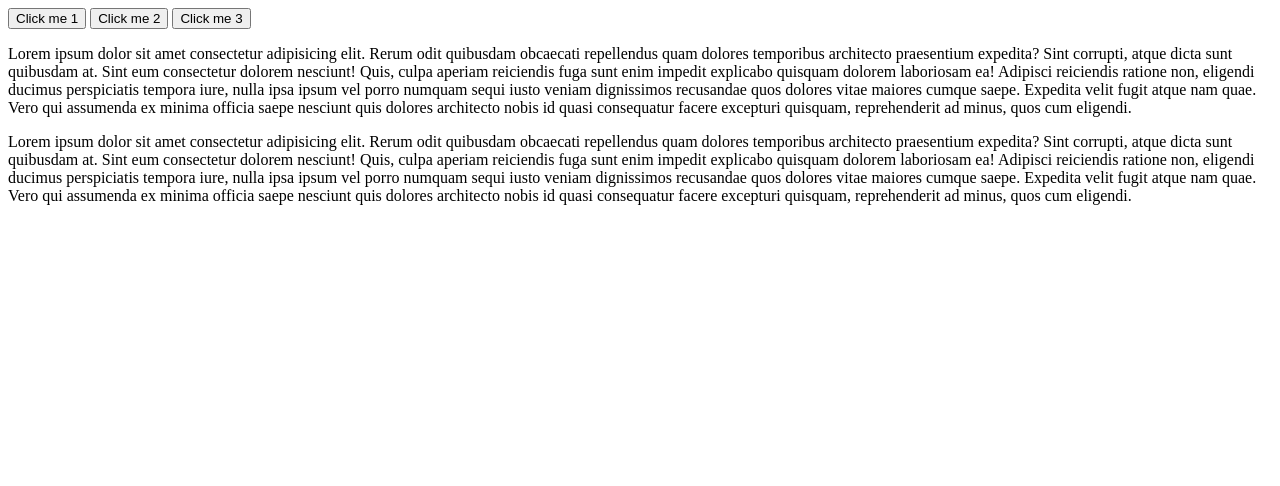
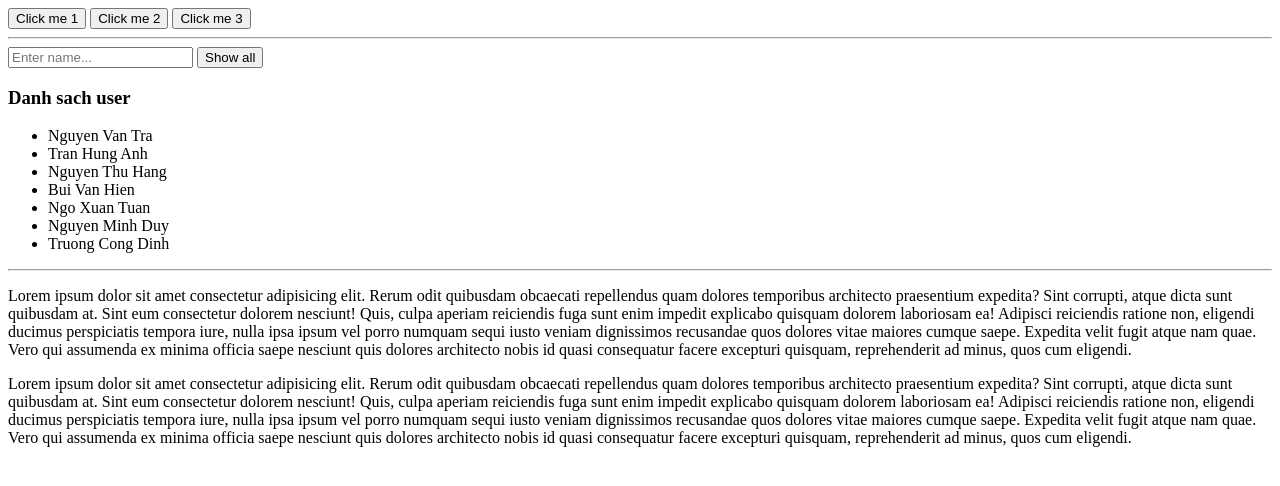
Before and after one commit to buihien0109/java-27, a plain HTML site: page javascript/day04/event/index.html in a window 1280 px wide. Shown: the top 486 px of the page. Drawn offline with Linux system fonts and the light colour scheme.

Commit message:
update code

```diff
--- a/javascript/day04/event/index.html
+++ b/javascript/day04/event/index.html
@@ -27,6 +27,17 @@
     <button id="btn-2">Click me 2</button>
     <button id="btn-3">Click me 3</button>
 
+
+    <hr>
+    <input id="input" type="text" placeholder="Enter name...">
+    <button id="btn-show-all">Show all</button>
+
+    <h3>Danh sach user</h3>
+    <ul id="list">
+
+    </ul>
+
+    <hr>
     <button id="top" class="hide">TOP</button>
 
     <p>Lorem ipsum dolor sit amet consectetur adipisicing elit. Rerum odit quibusdam obcaecati repellendus quam dolores temporibus architecto praesentium expedita? Sint corrupti, atque dicta sunt quibusdam at. Sint eum consectetur dolorem nesciunt! Quis, culpa aperiam reiciendis fuga sunt enim impedit explicabo quisquam dolorem laboriosam ea! Adipisci reiciendis ratione non, eligendi ducimus perspiciatis tempora iure, nulla ipsa ipsum vel porro numquam sequi iusto veniam dignissimos recusandae quos dolores vitae maiores cumque saepe. Expedita velit fugit atque nam quae. Vero qui assumenda ex minima officia saepe nesciunt quis dolores architecto nobis id quasi consequatur facere excepturi quisquam, reprehenderit ad minus, quos cum eligendi.</p>
--- a/javascript/day04/event/main.js
+++ b/javascript/day04/event/main.js
@@ -24,9 +24,9 @@ btn3.addEventListener("click", (event) => {
 
 
 // Lắng nghe sự kiện keydown
-document.addEventListener("keydown", function (event) {
-    console.log(event);
-});
+// document.addEventListener("keydown", function (event) {
+//     console.log(event);
+// });
 
 // Lắng nghe sự kiện scroll
 const btnTop = document.getElementById("top");
@@ -44,3 +44,50 @@ btnTop.addEventListener("click", () => {
         behavior: "smooth"
     });
 })
+
+// Tim kiem user
+const inputEl = document.getElementById("input");
+const btnShowAll = document.getElementById("btn-show-all");
+const listEl = document.getElementById("list");
+
+const users = [
+    { id: 1, name: "Nguyen Van Tra" },
+    { id: 2, name: "Tran Hung Anh" },
+    { id: 3, name: "Nguyen Thu Hang" },
+    { id: 4, name: "Bui Van Hien" },
+    { id: 5, name: "Ngo Xuan Tuan" },
+    { id: 6, name: "Nguyen Minh Duy" },
+    { id: 7, name: "Truong Cong Dinh" },
+]
+
+const renderUsers = (users) => {
+    let html = "";
+    users.forEach(user => {
+        html += `<li>${user.name}</li>`;
+    })
+    listEl.innerHTML = html;
+};
+
+btnShowAll.addEventListener("click", () => {
+    renderUsers(users);
+})
+
+inputEl.addEventListener("keydown", (event) => {
+    if (event.key === "Enter") {
+        const keyword = inputEl.value;
+        if (keyword.trim().length === 0) {
+            alert("Vui long nhap tu khoa tim kiem");
+            return;
+        }
+
+        const result = users.filter(user => user.name.toLowerCase().includes(keyword.toLowerCase()));
+
+        if (result.length === 0) {
+            listEl.innerHTML = "<li>Khong tim thay ket qua</li>";
+            return;
+        }
+        renderUsers(result);
+    }
+})
+
+renderUsers(users);
```
